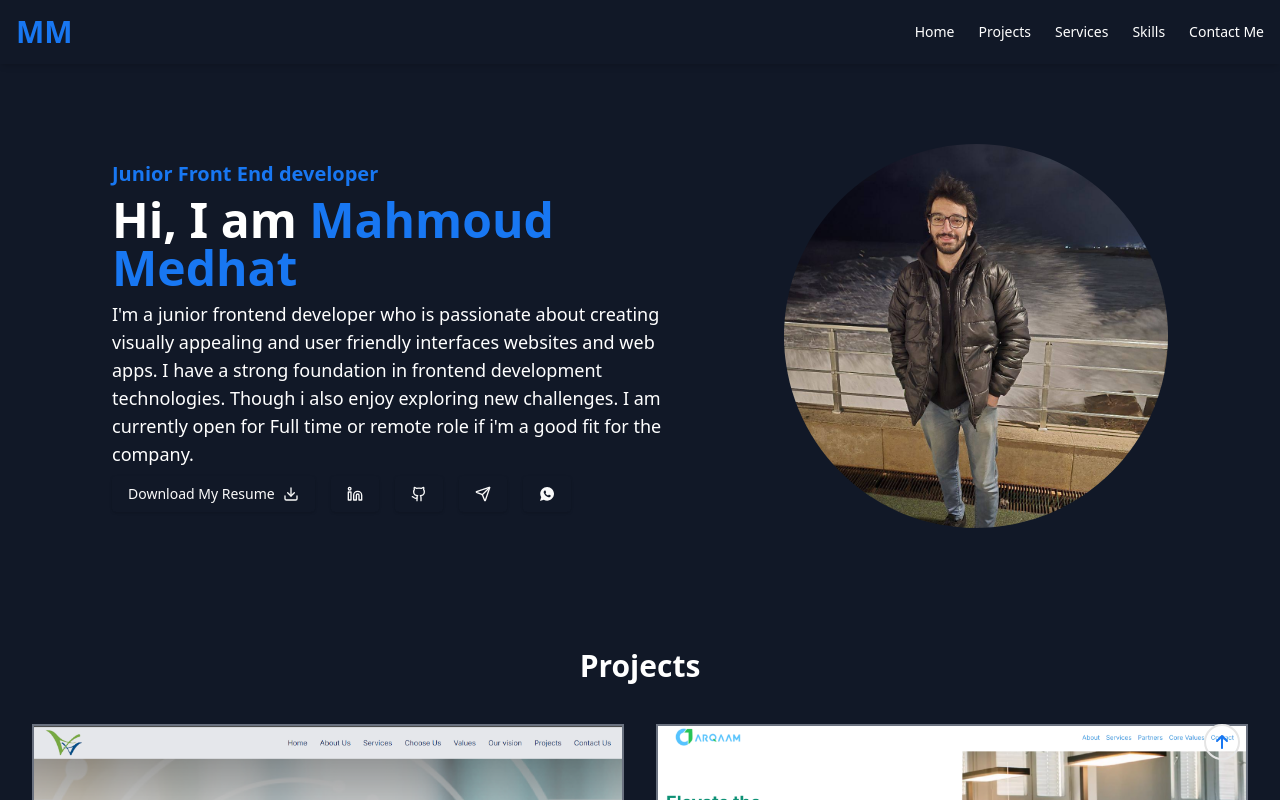
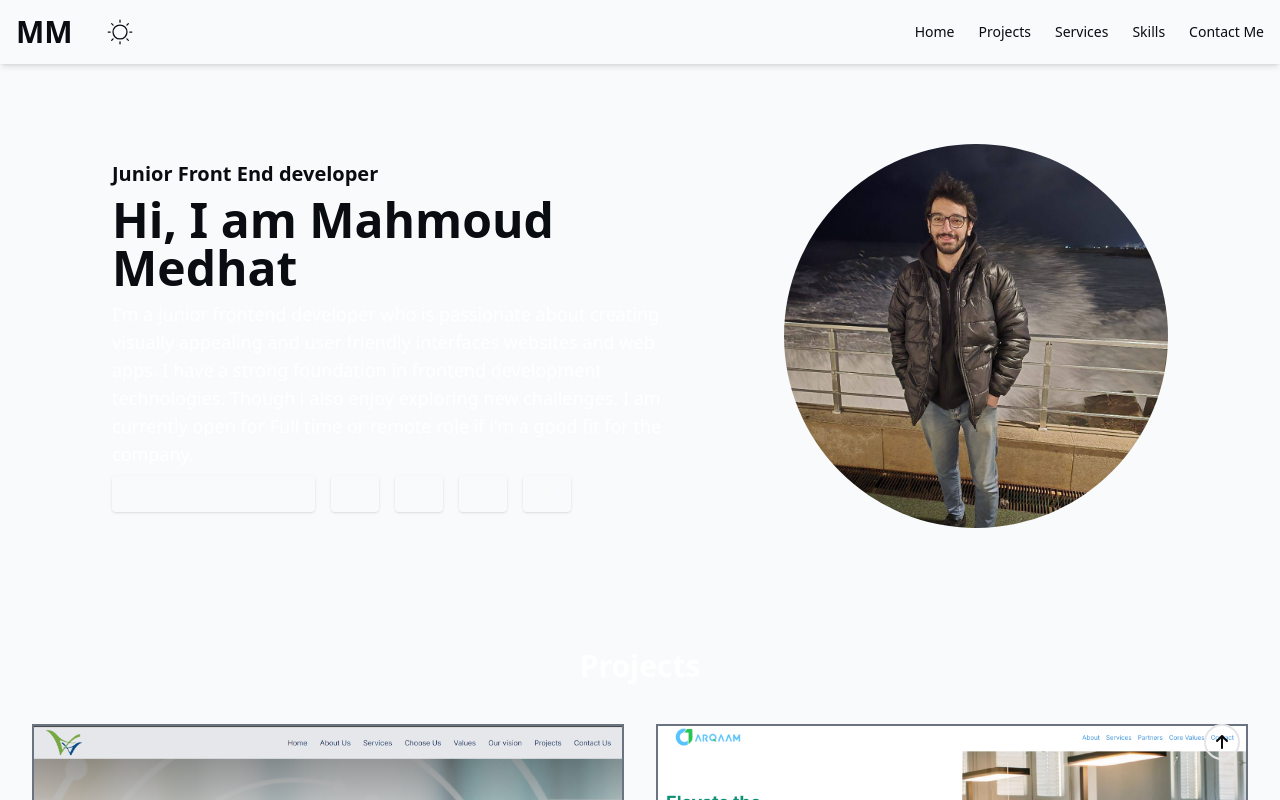
Before and after one commit to MahmoudMedhat17/Personal-portfolio, a Next.js app: page / in a window 1280 px wide. Shown: the top 800 px of the page. Built offline with nearby package versions, Linux system fonts and the light colour scheme.

Commit message:
Applying dark mode feature.

```diff
--- a/src/app/components/ui/sheet.tsx
+++ b/src/app/components/ui/sheet.tsx
@@ -31,7 +31,7 @@ const SheetOverlay = React.forwardRef<
 SheetOverlay.displayName = SheetPrimitive.Overlay.displayName
 
 const sheetVariants = cva(
-  "fixed z-50 gap-4 bg-gray-900 p-6 shadow-lg transition ease-in-out data-[state=closed]:duration-300 data-[state=open]:duration-500 data-[state=open]:animate-in data-[state=closed]:animate-out",
+  "fixed z-50 gap-4 dark:bg-darkModeColor bg-lightModeColor p-6 shadow-lg transition ease-in-out data-[state=closed]:duration-300 data-[state=open]:duration-500 data-[state=open]:animate-in data-[state=closed]:animate-out",
   {
     variants: {
       side: {
@@ -63,7 +63,7 @@ const SheetContent = React.forwardRef<
       className={cn(sheetVariants({ side }), className)}
       {...props}
     >
-      <SheetPrimitive.Close className="absolute right-4 top-4 rounded-sm opacity-70 ring-offset-background transition-opacity hover:opacity-100 focus:outline-none focus:ring-ring focus:ring-offset-2 disabled:pointer-events-none data-[state=open]:bg-secondary text-white hover:text-primaryColor duration-200">
+      <SheetPrimitive.Close className="absolute right-4 top-4 rounded-sm opacity-70 ring-offset-background transition-opacity hover:opacity-100 focus:outline-none focus:ring-ring focus:ring-offset-2 disabled:pointer-events-none data-[state=open]:bg-secondary dark:text-lightModeColor text-darkModeColor">
         <X className="h-6 w-6" />
         <span className="sr-only">Close</span>
       </SheetPrimitive.Close>
--- a/src/app/pages/Home.tsx
+++ b/src/app/pages/Home.tsx
@@ -11,7 +11,7 @@ import ArrowToTop from "@/lib/ArrowToTop";
 
 const Home = () => {
   return (
-    <>
+    <div className="dark:bg-darkModeColor bg-lightModeColor">
       <Navbar/>
       <div className="sm:px-6 lg:px-8">
         <Hero/>
@@ -22,7 +22,7 @@ const Home = () => {
         <Footer/>
         <ArrowToTop/>
         {/* <FaCircleArrowUp className="w-8 sm:w-10 h-8 sm:h-10 fixed right-10 bottom-10 text-white hover:text-primaryColor duration-200 cursor-pointer" onClick={ScrollToTop}/>         */}
-    </>
+    </div>
   )
 }
 
--- a/src/components/Hero.tsx
+++ b/src/components/Hero.tsx
@@ -7,31 +7,18 @@ import { Github } from 'lucide-react';
 import { Send } from 'lucide-react';
 import Link from "next/link";
 import { IoLogoWhatsapp } from "react-icons/io";
-import {motion, useInView, useAnimate} from "motion/react";
-import { useEffect, useRef } from "react";
+import {motion} from "motion/react";
 
 
 const Hero = () => {
-
-  // const containerRef = useRef(null);
-  const[scope,animate] = useAnimate();
-
-  const isInView = useInView(scope,{once:true});
-
-  useEffect(()=>{
-    if(isInView){
-      animate(scope.current, {opacity:1, y:0})
-    }
-  },[isInView, animate]);
-
   return (
-    <motion.section   className="p-8 md:p-20 h-full" id="hero">
+    <motion.section className="p-8 md:p-20 h-full" id="hero">
       <motion.div className="flex flex-col lg:flex-row items-center justify-between gap-8">
         <motion.div className="max-w-xl space-y-2 order-2 lg:order-1">
-          <motion.p className="font-semibold text-lg md:text-xl text-primaryColor">Junior Front End developer</motion.p>
+          <motion.p className="font-semibold text-lg md:text-xl dark:text-lightModeColor text-darkModeColor">Junior Front End developer</motion.p>
           <motion.p className="text-4xl md:text-5xl font-semibold">
-          <motion.span className="text-white">Hi, I am</motion.span> <br className="sm:hidden"/>
-          <motion.span className="text-primaryColor">Mahmoud Medhat</motion.span>
+          <motion.span className="dark:text-lightModeColor text-darkModeColor">Hi, I am</motion.span> <br className="sm:hidden"/>
+          <motion.span className="dark:text-lightModeColor text-darkModeColor">Mahmoud Medhat</motion.span>
           </motion.p>
           <motion.p className="text-white text-sm md:text-lg">
           I'm a junior frontend developer who is passionate about creating visually appealing and user friendly interfaces websites and web apps. I have a strong foundation in frontend development technologies. Though i also enjoy exploring new challenges. I am currently open for Full time or remote role if i'm a good fit for the company.
--- a/src/components/Navbar.tsx
+++ b/src/components/Navbar.tsx
@@ -12,16 +12,19 @@ import {
 import { Menu } from 'lucide-react';
 import { ScrollToSection } from '@/lib/ScrollToSection';
 import { ScrollToTop } from '@/lib/ScrollToTop';
-import { CiLight ,CiDark } from "react-icons/ci";
 import {navLinks} from "@/lib/index";
-import { ul } from 'motion/react-client';
+import Darkmode from '@/lib/Darkmode';
 
 
 const Navbar = () => {
   return (
-    <header className="bg-gray-900 shadow-md sticky top-0 left-0 z-50" id='nav'>
+    <header className="dark:bg-darkModeColor bg-lightModeColor shadow-md sticky top-0 left-0 z-50" id='nav'>
     <div className="mx-auto flex h-16 w-full items-center justify-between gap-8 px-4">
-      <span className='font-extrabold text-2xl md:text-3xl block text-primaryColor cursor-pointer' onClick={()=>ScrollToTop()}>MM</span>
+      <span className='font-extrabold text-2xl md:text-3xl block text-darkModeColor dark:text-lightModeColor cursor-pointer' onClick={()=>ScrollToTop()}>MM</span>
+
+    <div className='hidden sm:block'>
+      <Darkmode/>
+    </div>
 
     <div className="flex flex-1 items-center justify-end">
       <nav aria-label="Global" className="hidden md:block">
@@ -29,15 +32,20 @@ const Navbar = () => {
           {
             navLinks.map((link)=>(
               <ul className='' key={link.title} onClick={()=>ScrollToSection(link.section)}>
-                <li className='text-white transition hover:text-primaryColor cursor-pointer'>{link.title}</li>
+                <li className='text-darkModeColor dark:text-lightModeColor cursor-pointer'>{link.title}</li>
               </ul>
             ))
           }
         </div>
       </nav>
     </div>
+
+    <div className='sm:hidden'>
+      <Darkmode/>
+    </div>
+
     <div
-          className="block rounded-sm  text-white transition hover:text-primaryColor md:hidden"
+      className="block rounded-sm  dark:text-lightModeColor text-darkModeColor md:hidden"
     >
     <Sheet>
         <SheetTrigger>
@@ -47,10 +55,10 @@ const Navbar = () => {
         <SheetTitle className='hidden'>Are you absolutely sure?</SheetTitle>
           <SheetHeader>
             <SheetDescription className='flex flex-col items-center gap-6 justify-center h-screen'>
-                  <span className='text-white transition hover:text-primaryColor text-3xl cursor-pointer' onClick={()=>ScrollToSection("hero")}>Home</span>
-                  <span className='text-white transition hover:text-primaryColor text-3xl cursor-pointer' onClick={()=>ScrollToSection("skills")}>Skills</span>
-                  <span className='text-white transition hover:text-primaryColor text-3xl cursor-pointer' onClick={()=>ScrollToSection("projects")}>Projects</span>
-                  <span className='text-white transition hover:text-primaryColor text-3xl cursor-pointer' onClick={()=>ScrollToSection("footer")}>Contact Me</span>
+              <span className='dark:text-lightModeColor text-darkModeColor text-3xl cursor-pointer' onClick={()=>ScrollToSection("hero")}>Home</span>
+              <span className='dark:text-lightModeColor text-darkModeColor text-3xl cursor-pointer' onClick={()=>ScrollToSection("skills")}>Skills</span>
+              <span className='dark:text-lightModeColor text-darkModeColor text-3xl cursor-pointer' onClick={()=>ScrollToSection("projects")}>Projects</span>
+              <span className='dark:text-lightModeColor text-darkModeColor text-3xl cursor-pointer' onClick={()=>ScrollToSection("footer")}>Contact Me</span>
             </SheetDescription>
           </SheetHeader>
         </SheetContent>
--- /dev/null
+++ b/src/lib/Darkmode.tsx
@@ -0,0 +1,34 @@
+import { CiDark, CiLight } from "react-icons/ci";
+import { useEffect, useState } from "react";
+
+
+const Darkmode = () => {
+
+    const [theme,setTheme] = useState((localStorage.getItem("theme") || "light"));
+
+    useEffect(()=>{
+        localStorage.setItem("theme",theme);
+
+        if(theme === "dark"){
+            document.documentElement.classList.add("dark");
+            document.documentElement.classList.remove("light");
+        }else{
+            document.documentElement.classList.add("light");
+            document.documentElement.classList.remove("dark");
+        }
+    },[theme]);
+
+
+    const handleDarkMode = () =>{
+        setTheme(theme === "light" ? "dark" : "light");
+    };
+
+  return (
+    <div className="flex items-center relative">
+        <CiLight onClick={handleDarkMode} size={30} className={`absolute ${theme === "dark" ? "opacity-0" : "opacity-100"} cursor-pointer dark:text-lightModeColor text-darkModeColor`}/>
+        <CiDark  onClick={handleDarkMode} size={30} className={`absolute ${theme === "light" ? "opacity-0" : "opacity-100"} cursor-pointer dark:text-lightModeColor text-darkModeColor`}/>
+    </div>
+  )
+}
+
+export default Darkmode;
--- a/tailwind.config.ts
+++ b/tailwind.config.ts
@@ -10,7 +10,9 @@ export default {
   theme: {
   	extend: {
   		colors: {
-  			primaryColor: '#1877F2',
+			darkModeColor:"#090c10",
+			lightModeColor:"#f9fafb",
+  			hoverColor: '#4b556326',
   			background: 'hsl(var(--background))',
   			foreground: 'hsl(var(--foreground))',
   			card: {
```
Also changed, not shown: src/lib/ScrollRevealAnimation.tsx (added, +35 -0 lines). Lines whose indentation alone changed are shown as unchanged.
